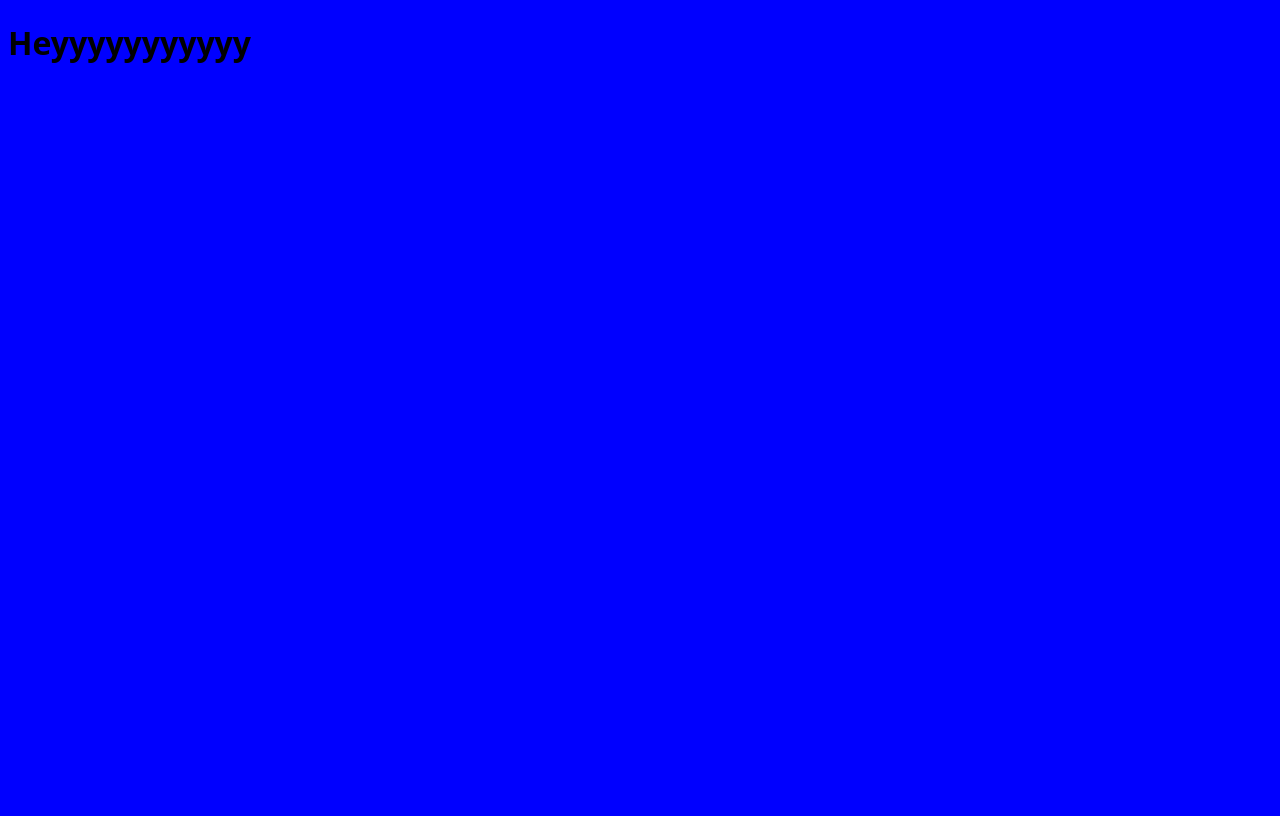
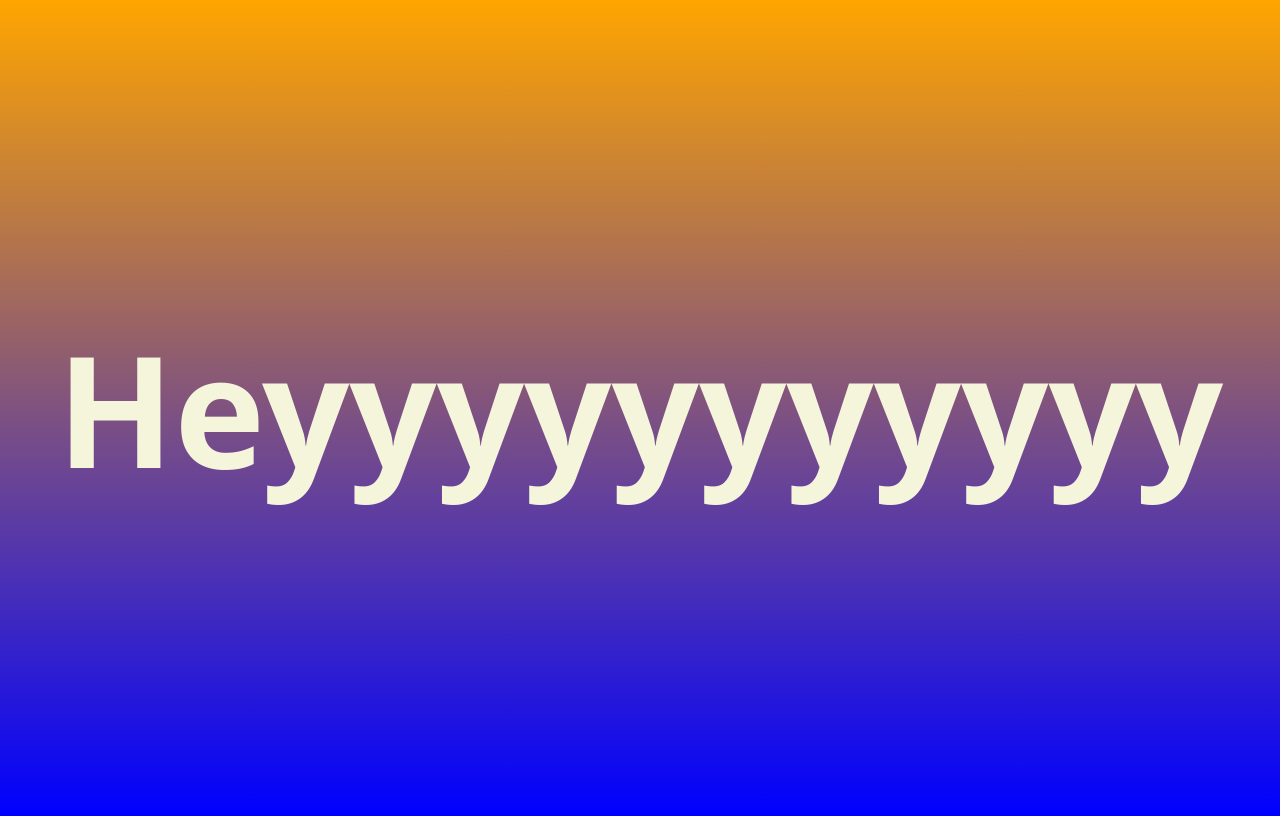
Before and after one commit to Godwin37/portfolio, a plain HTML site: page index.html in a window 1280 px wide. Drawn offline with Linux system fonts and the light colour scheme.

Commit message:
mise à jour

```diff
--- a/style.css
+++ b/style.css
@@ -1,4 +1,20 @@
 body {
 	font-family: system-ui;
 	background-color: blue;
+	background: linear-gradient(orange, blue);
+	color: beige;
+
+	min-height: 100vh;
+	display: flex;
+	justify-content: center;
+	align-items: center;
+	flex-direction: column;
 }
+
+h1{
+	font-size: 12vw;
+}
+h2{
+	text-align: center
+	max-width: 25ch;
+}
```
